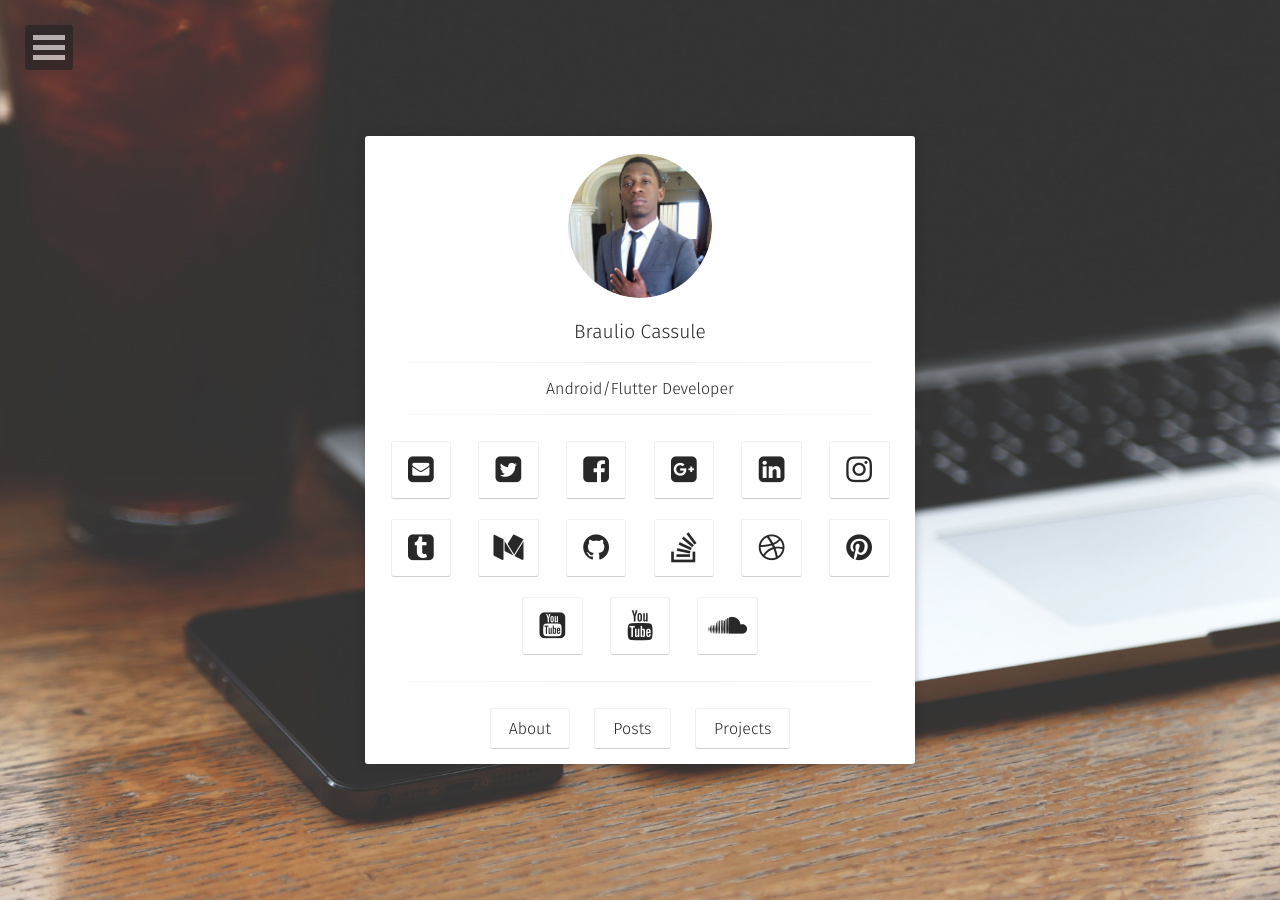
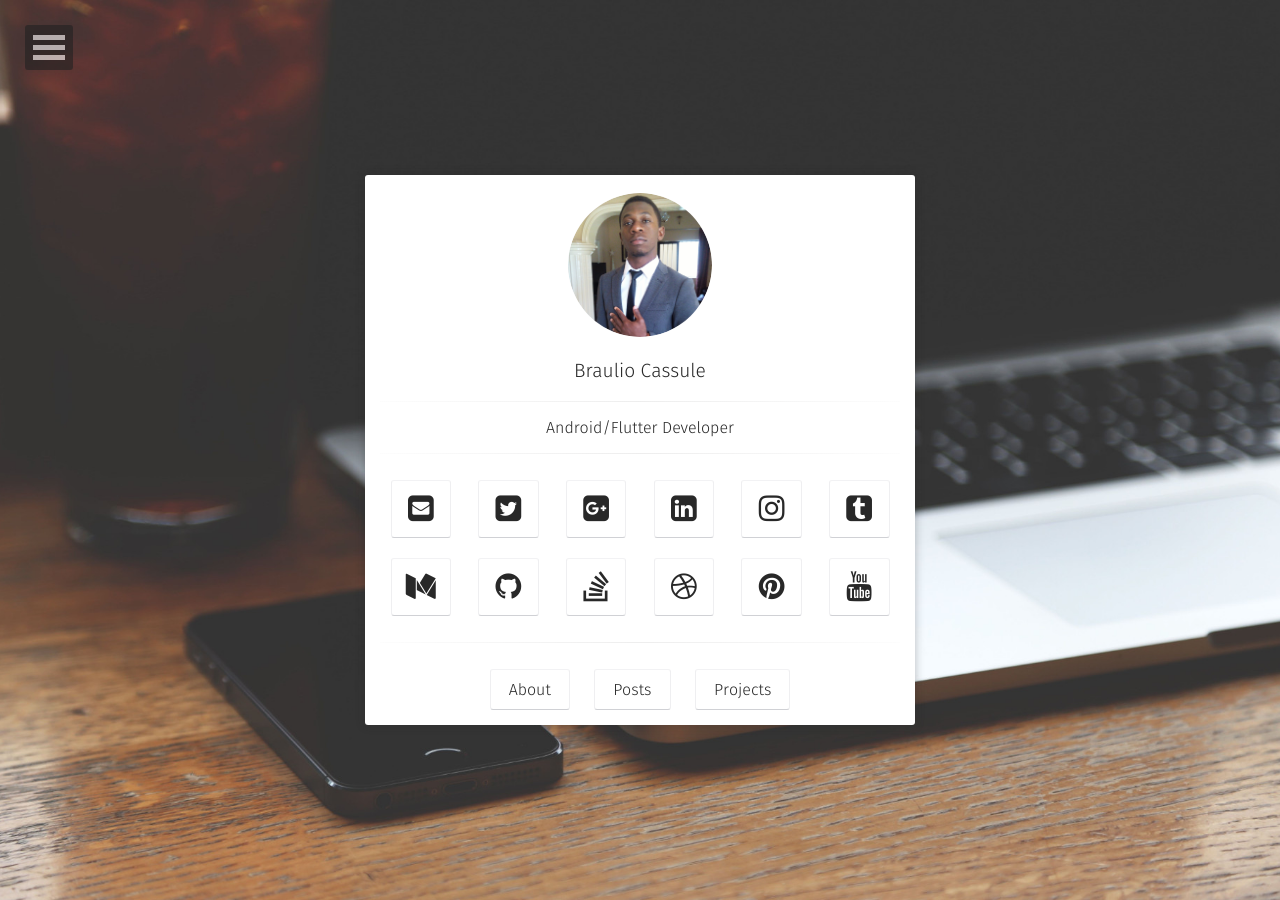
Before and after one commit to braulio94/braulio94.github.io, a Jekyll site: the page built from index.html, in a window 1280 px wide. Built offline with Jekyll 4.4.1, drawn with Linux system fonts in a browser that asks for light colours; some web fonts are replaced.

Commit message:
remove some social medias links

```diff
--- a/_config.yml
+++ b/_config.yml
@@ -1,5 +1,5 @@
 # Site
-title:              'Braulio Cassule'
+title:              Braulio Cassule
 bio:                'Android/Flutter Developer'
 description:        "Welcome to my page"
 reading_time:       true
@@ -39,7 +39,7 @@ google:
 #bing-verify:
 email:              brauliocassule94@gmail.com
 twitter:            brauliocaassule
-facebook:           100001606846139
+#facebook:           100001606846139
 github-url:         braulio94
 stackoverflow:     6526237/braulio-cassule
 # from a "http://stackoverflow.com/users/123456/username" link
@@ -53,9 +53,9 @@ pinterest:         bcassule
 #foursquare:        username
 #steam:              evanotevil
 dribbble:          braulio94
-youtube:           UCVRO3HZARJHrXlC2uZ0a4oQ
+#youtube:           UCVRO3HZARJHrXlC2uZ0a4oQ
 youtube-channel:   UCVRO3HZARJHrXlC2uZ0a4oQ
-soundcloud:        braulio-cassule
+#soundcloud:        braulio-cassule
 #weibo:             username
 #flickr:            username
 #codepen:           username
```
